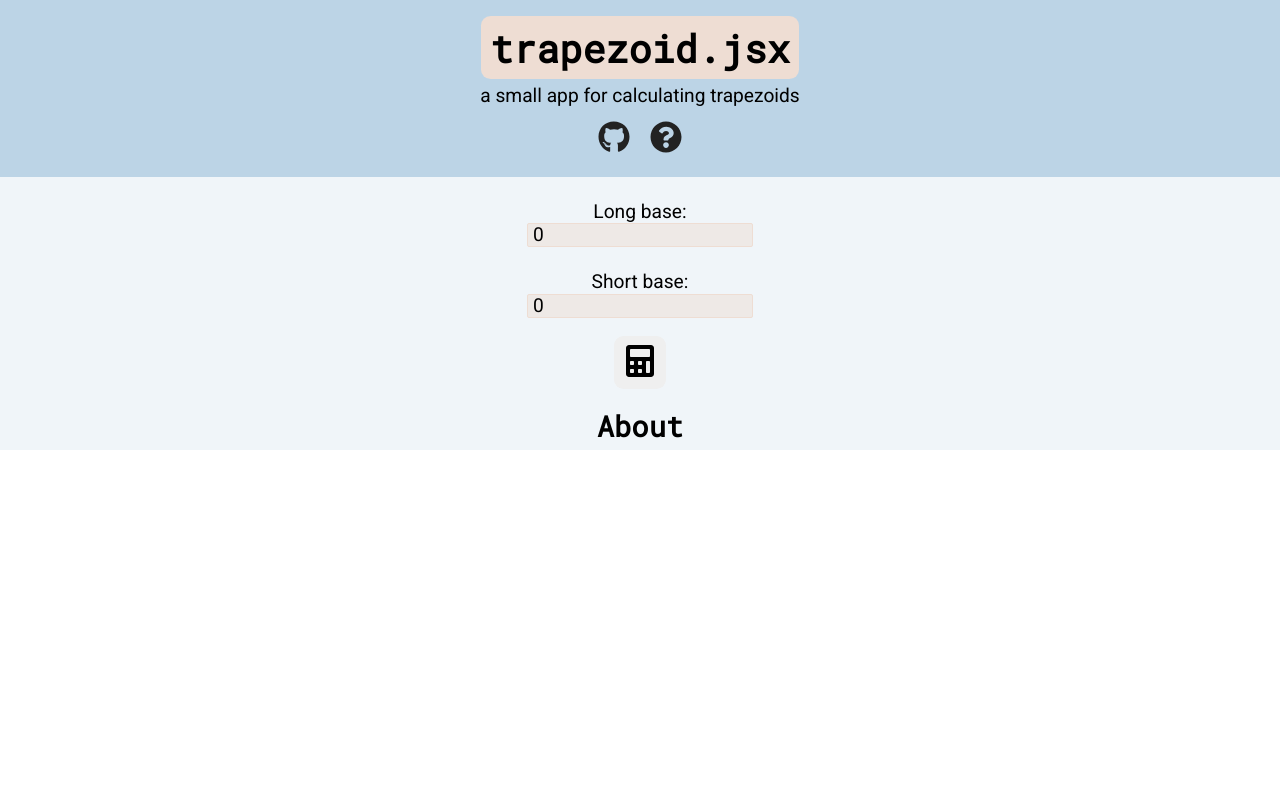
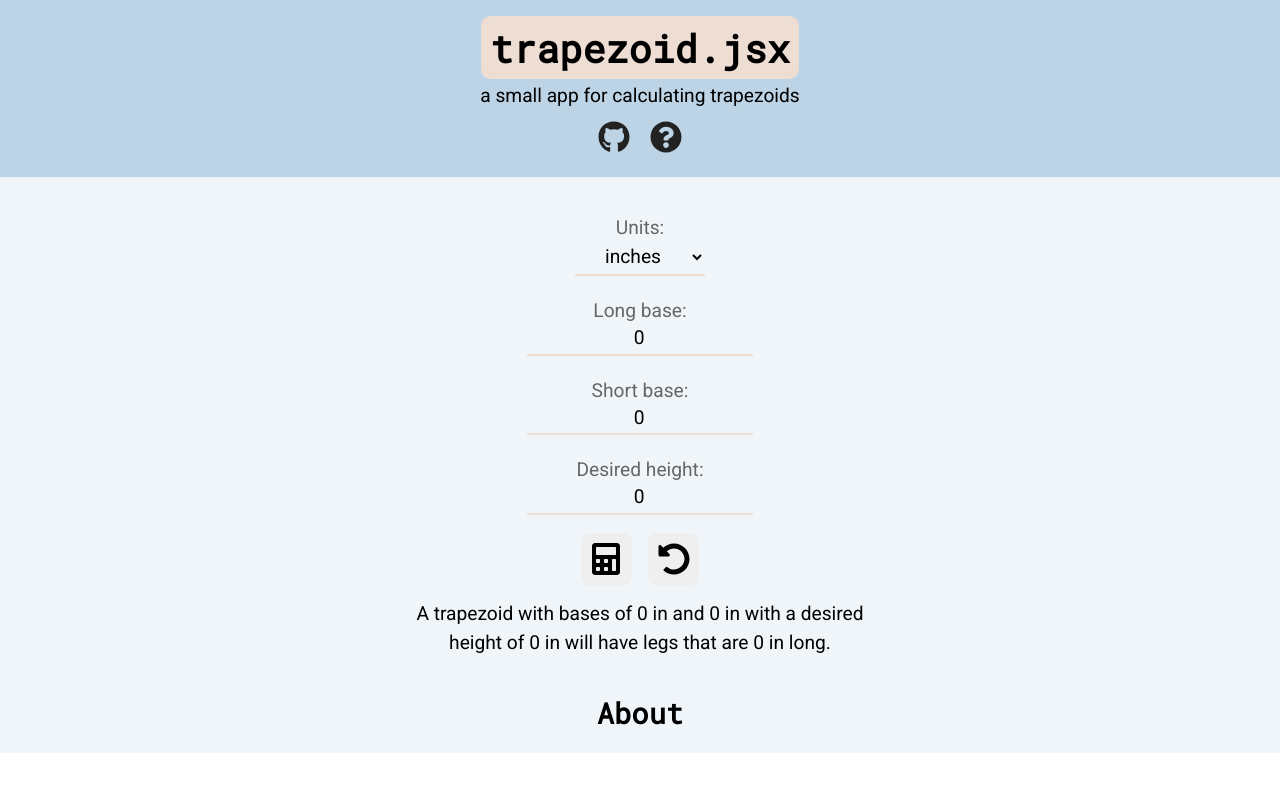
Before and after one commit to bost-ty/trapezoid-react, a React (Create React App) app: page / in a window 1280 px wide. Shown: the top 792 px of the page. Built offline with nearby package versions, Linux system fonts and the light colour scheme.

Commit message:
Refine styles, extract Calculator, add reset

```diff
--- a/src/App.css
+++ b/src/App.css
@@ -74,7 +74,7 @@ a:hover {
 }
 
 a:active {
-  outline: none;
+  outline: 0 none;
   background: var(--brand);
   color: var(--text-light);
   transform: translateY(2px);
@@ -89,14 +89,28 @@ h3 {
   padding: 0.25em;
 }
 /* end typography */
+/* begin layout */
+article {
+  padding: 1rem;
+}
+
+article p {
+  max-width: 45ch;
+  margin: 0 auto;
+  line-height: 1.5;
+}
+/* end layout */
+
 /* end general styling */
 
 /* begin specific styling */
 /* begin Header */
 
-.fa-calc {
+.fa-calc,
+.fa-reset {
   font-size: 2rem;
 }
+
 header {
   display: flex;
   align-items: center;
@@ -146,35 +160,85 @@ form {
   padding: 1rem;
 }
 
+form > * > * {
+  max-width: 30vw;
+  text-align: center;
+}
+
 label,
+select,
 input,
 button {
   display: block;
+  text-align: center;
 }
 
 label {
   margin-top: 0.5rem;
+  color: var(--text-light);
 }
 
+/* ** begin select */
+select {
+  margin-bottom: 1rem;
+  border: none;
+  border-bottom: 2px solid rgba(var(--rgb-brand), 1);
+  padding: 0.25em 0.25em 0.25em 0.15em;
+  background: var(--blue-light);
+  outline: none;
+  transition: all 100ms ease-out;
+}
+
+select:focus {
+  outline: 1px dashed var(--text-light);
+  background: rgba(var(--rgb-brand), 0.5);
+}
+
+select:active {
+  background: rgba(var(--rgb-brand), 0.5);
+}
+/* ** end select */
+
 /* ** begin input */
+/* begin hide the number spinners */
+input[type="number"]::-webkit-inner-spin-button,
+input[type="number"]::-webkit-outer-spin-button {
+  -webkit-appearance: none;
+  -moz-appearance: none;
+  appearance: none;
+  margin: 0;
+}
+input[type="number"] {
+  -moz-appearance: textfield;
+}
+/* end hide the number spinners */
+
 input {
   margin-bottom: 1rem;
-  border: 1px solid rgba(var(--rgb-brand), 1);
-  border-radius: 2px;
-  padding-left: 5px;
-  background: rgba(var(--rgb-brand), 0.5);
+  border: none;
+  border-bottom: 2px solid rgba(var(--rgb-brand), 1);
+  padding: 0.25em 0.25em 0.25em 0.15em;
+  background: var(--blue-light);
   outline: none;
   min-width: 0;
+  transition: all 100ms ease-out;
 }
 
 input:focus {
-  border: 1px solid var(--text-light);
-  background: var(--blue-light);
+  outline: 1px dashed var(--text-light);
+  background: rgba(var(--rgb-brand), 0.5);
+}
+
+input:active {
+  background: rgba(var(--rgb-brand), 0.5);
+  transform: scale(1.01);
 }
 /* ** end input */
 /* ** begin button */
 button {
   display: flex;
+  align-items: center;
+  justify-content: center;
   outline: none;
   text-decoration: none;
   border-radius: 0.5em;
@@ -194,6 +258,7 @@ button:focus {
 }
 
 button:hover {
+  outline: 0 none;
   border-bottom: 2px solid;
   background: var(--blue-light);
   color: var(--text-light);
@@ -211,3 +276,10 @@ button:active {
 /* end Calculator */
 
 /* end specific styling */
+
+/* handle an unexpectedly narrow viewport */
+@media screen and (max-width: 350px) {
+  :root {
+    font-size: 14px;
+  }
+}
--- a/src/App.js
+++ b/src/App.js
@@ -1,8 +1,9 @@
-import React, { useState } from "react";
+import React from "react";
 import "./assets/normalize.css";
 import "./App.css";
 
-import { FaCalculator, FaGithub, FaQuestionCircle } from "react-icons/fa";
+import Calculator from "./Calculator";
+import { FaGithub, FaQuestionCircle } from "react-icons/fa";
 
 function App() {
   return (
@@ -35,53 +36,11 @@ function Header() {
   );
 }
 
-function Calculator() {
-  const [longBase, setLongBase] = useState(0);
-  const [shortBase, setShortBase] = useState(0);
-
-  return (
-    <div>
-      <form onSubmit={handleSubmit} onChange={handleSubmit}>
-        <label>
-          Long base:
-          <input
-            type="text"
-            name="longBase"
-            value={longBase}
-            onChange={(e) => setLongBase(e.target.value)}
-          />
-        </label>
-        <label>
-          Short base:
-          <input
-            type="text"
-            name="shortBase"
-            value={shortBase}
-            onChange={(e) => setShortBase(e.target.value)}
-          />
-        </label>
-        <button type="submit" name="submit">
-          <FaCalculator className="fa-calc" />
-        </button>
-      </form>
-    </div>
-  );
-
-  function handleSubmit(e) {
-    e.preventDefault();
-    handleFormChange(e);
-  }
-
-  function handleFormChange(e) {
-    console.log("Form change" + " " + e.target.name);
-  }
-}
-
 function About() {
   return (
-    <div id="about">
+    <article id="about">
       <h2>About</h2>
-    </div>
+    </article>
   );
 }
 
--- /dev/null
+++ b/src/Calculator.js
@@ -0,0 +1,112 @@
+import React, { useState } from "react";
+import { FaCalculator, FaUndoAlt } from "react-icons/fa";
+
+export default function Calculator() {
+  const initialUnits = "in";
+  const [units, setUnits] = useState(initialUnits);
+
+  const initialLongBase = 0;
+  const [longBase, setLongBase] = useState(initialLongBase);
+
+  const initialShortBase = 0;
+  const [shortBase, setShortBase] = useState(initialShortBase);
+
+  const initialDesiredHeight = 0;
+  const [desiredHeight, setDesiredHeight] = useState(initialDesiredHeight);
+
+  const initialLegLength = 0;
+  const [legLength, setLegLength] = useState(initialLegLength);
+
+  function calculateLegLength() {
+    const newLegLength = Math.sqrt(
+      Math.pow(longBase - shortBase, 2) + Math.pow(desiredHeight, 2)
+    );
+    return setLegLength(newLegLength);
+  }
+
+  return (
+    <article id="calculator">
+      <form onSubmit={handleSubmit} onChange={handleFormChange}>
+        <label htmlFor="units">Units:</label>
+        <select
+          id="units"
+          name="units"
+          value={units}
+          onChange={(e) => setUnits(e.target.value)}
+        >
+          <option defaultValue value="in">
+            inches
+          </option>
+          <option value="cm">centimeters</option>
+        </select>
+        <label htmlFor="longBase">Long base:</label>
+        <input
+          type="number"
+          min="0"
+          step=".01"
+          id="longBase"
+          name="longBase"
+          value={longBase}
+          onChange={(e) => setLongBase(e.target.value)}
+        />
+        <label htmlFor="shortBase">Short base:</label>
+        <input
+          type="number"
+          step=".01"
+          min="0"
+          id="shortBase"
+          name="shortBase"
+          value={shortBase}
+          onChange={(e) => setShortBase(e.target.value)}
+        />
+        <label htmlFor="desiredHeight">Desired height:</label>
+        <input
+          type="number"
+          step=".01"
+          min="0"
+          id="desiredHeight"
+          name="desiredHeight"
+          value={desiredHeight}
+          onChange={(e) => setDesiredHeight(e.target.value)}
+        />
+        <div
+          style={{
+            display: "flex",
+            alignItems: "center",
+            gap: "1rem",
+          }}
+        >
+          <button type="submit" name="submit" onClick={handleSubmit}>
+            <FaCalculator className="fa-calc" />
+          </button>
+          <button name="reset" onClick={handleReset}>
+            <FaUndoAlt className="fa-reset" />
+          </button>
+        </div>
+      </form>
+      <div>
+        <p className="results">
+          A trapezoid with bases of {longBase} {units} and {shortBase} {units}{" "}
+          with a desired height of {desiredHeight} {units} will have legs that
+          are {legLength} {units} long.
+        </p>
+      </div>
+    </article>
+  );
+
+  function handleSubmit(e) {
+    e.preventDefault();
+    handleFormChange(e);
+  }
+
+  function handleFormChange(e) {
+    calculateLegLength();
+  }
+
+  function handleReset() {
+    setDesiredHeight(initialDesiredHeight);
+    setLegLength(initialLegLength);
+    setLongBase(initialLongBase);
+    setShortBase(initialShortBase);
+  }
+}
```
